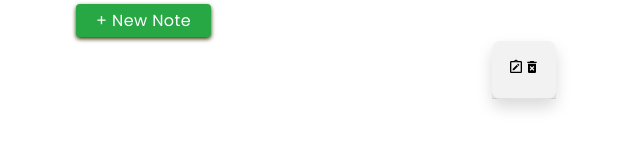
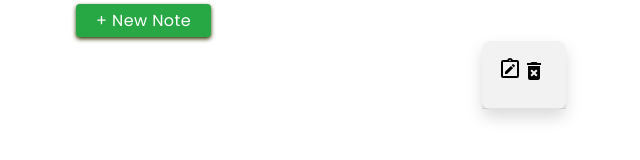
Before and after one commit to spectr-e/react-projects, a React (Vite) app: page / in a window 1280 px wide. Shown: the top 160 px of the page, without its empty margins (116-756 px from the left). Built offline with nearby package versions, Linux system fonts and the light colour scheme.

Commit message:
style(NotesComp): Adjust the positioning of the icons + add hover effect to the delete button

```diff
--- a/src/Projects/16-notes-app/NotesStyle.jsx
+++ b/src/Projects/16-notes-app/NotesStyle.jsx
@@ -1,3 +1,16 @@
 import styled from 'styled-components'
 
 export const NotesStyle = styled.div``
+export const Icons = styled.span`
+  display: flex;
+  justify-content: space-between;
+  font-size: 24px;
+  cursor: pointer;
+  margin-right: 4px;
+`
+export const DeleteIcon = styled.span`
+  &:hover {
+    color: red;
+  }
+  transition: all 0.3s ease;
+`
--- a/src/Projects/index.js
+++ b/src/Projects/index.js
@@ -15,9 +15,11 @@ import DialogBoxApp from './13-dialog-box-app/DialogBoxApp'
 import FilterContactApp from './14-filter-contact-app/FilterContactApp'
 import RegistrationForm from './15-registration-form-app/RegistrationForm'
 import NotesApp from './16-notes-app/NotesApp'
-import { NotesStyle } from './16-notes-app/NotesStyle'
+import { NotesStyle, Icons, DeleteIcon } from './16-notes-app/NotesStyle'
 
 export {
+  DeleteIcon,
+  Icons,
   NotesStyle,
   NotesApp,
   RegistrationForm,
--- a/src/components/Notes.jsx
+++ b/src/components/Notes.jsx
@@ -1,11 +1,15 @@
-import { NotesStyle } from '../Projects'
+import { DeleteIcon, Icons, NotesStyle } from '../Projects'
 import { MdOutlineNoteAlt, MdDeleteForever } from 'react-icons/md'
 const Notes = () => {
   return (
     <NotesStyle className='card'>
       <div className='card-header text-right'>
-        <MdOutlineNoteAlt />
-        <MdDeleteForever />
+        <Icons>
+          <MdOutlineNoteAlt />
+          <DeleteIcon>
+            <MdDeleteForever />
+          </DeleteIcon>
+        </Icons>
       </div>
     </NotesStyle>
   )
```
